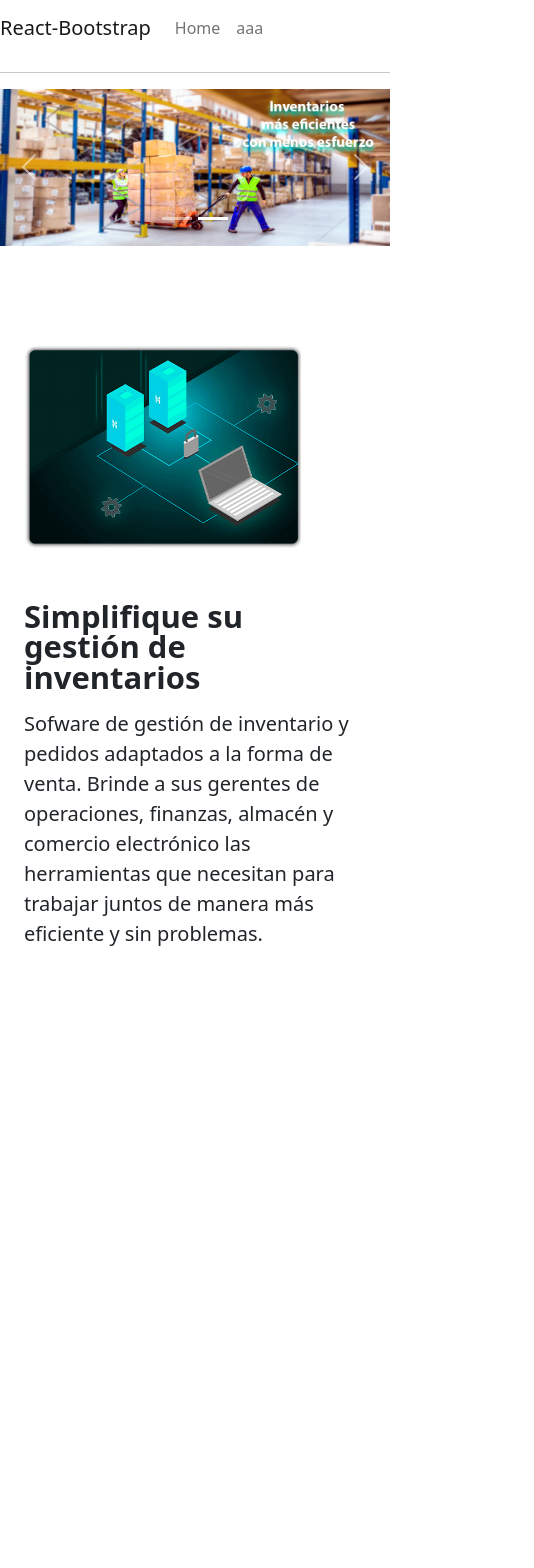
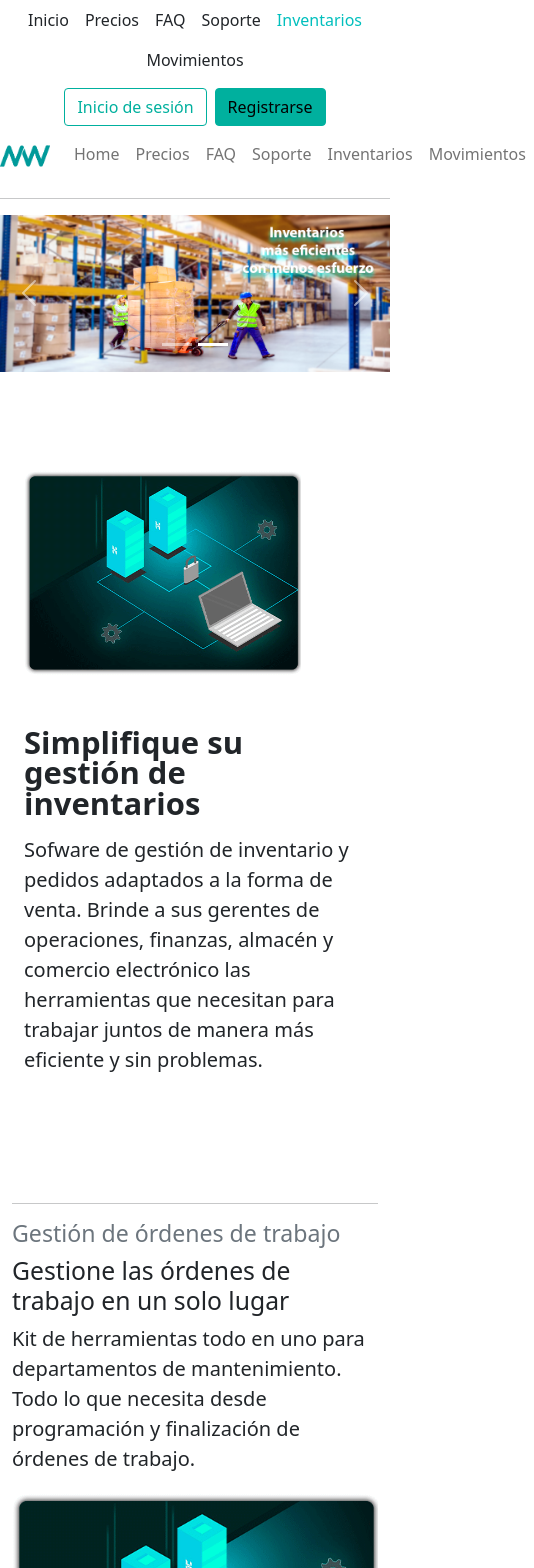
Before and after one commit to DT3264/InventariosWeb, a React (Create React App) app: page / in a window 390 px wide. Shown: the top 1568 px of the page, 534 px wide, since content can reach past the window. Before the commit the page ends 1061 px from the top, so only its background shows below. Built offline with nearby package versions, Linux system fonts and the light colour scheme.

Commit message:
Cambios de navegacion

```diff
--- a/src/App.css
+++ b/src/App.css
@@ -36,3 +36,7 @@
     transform: rotate(360deg);
   }
 }
+
+.logo {
+  width: 50px;
+}
--- a/src/components/index.js
+++ b/src/components/index.js
@@ -1,4 +1,4 @@
-import { Carousel } from "react-bootstrap";
+import { Carousel, Container, Row, Col } from "react-bootstrap";
 
 function Slider() {
   return (
@@ -21,11 +21,12 @@ function Slider() {
   );
 }
 
-function Extra() {
+function Extra1() {
   return (
-    <div className="container col-xxl-8 px-4 py-5">
-      <div className="row flex-lg-row-reverse align-items-center g-5 py-5">
-        <div className="col-10 col-sm-8 col-lg-6">
+    <>
+      <Container className="container col-xxl-8 px-4 py-5">
+        <Row className="flex-lg-row-reverse align-items-center g-5 py-5">
+          <Col className="col-10 col-sm-8 col-lg-6">
             <img
               src={require("./../img/img1.png")}
               className="d-block mx-lg-auto img-fluid"
@@ -34,8 +35,8 @@ function Extra() {
               height={500}
               loading="lazy"
             />
-        </div>
-        <div className="col-lg-6">
+          </Col>
+          <Col className="col-lg-6">
             <h1 className="display-5 fw-bold lh-1 mb-3">
               Simplifique su gestión de inventarios
             </h1>
@@ -45,9 +46,179 @@ function Extra() {
               comercio electrónico las herramientas que necesitan para trabajar
               juntos de manera más eficiente y sin problemas.
             </p>
+          </Col>
+        </Row>
+      </Container>
+    </>
+  );
+}
+
+function Extra2() {
+  return (
+    <>
+      <div className="container">
+        <hr className="featurette-divider" />
+        <div className="row featurette align-items-center">
+          <div className="col-md-7">
+            <h3>
+              <span className="text-muted">Gestión de órdenes de trabajo</span>
+            </h3>
+            <h2 className="featurette-heading">
+              Gestione las órdenes de trabajo en un solo lugar{" "}
+            </h2>
+            <p className="lead">
+              Kit de herramientas todo en uno para departamentos de
+              mantenimiento. Todo lo que necesita desde programación y
+              finalización de órdenes de trabajo.
+            </p>
+          </div>
+          <div className="col-md-5">
+            <img
+              className="bd-placeholder-img bd-placeholder-img-lg featurette-image img-fluid mx-auto"
+              width={500}
+              height={500}
+              src={require("./../img/img1.png")}
+              alt="..."
+            />
+          </div>
+        </div>
+        <div className="b-example-divider" />
+        <hr className="featurette-divider " />
+        <div className="row featurette align-items-center">
+          <div className="col-md-7 order-md-2">
+            <h3>
+              <span className="text-muted">Aplicaciónes de terceros</span>
+            </h3>
+            <h2 className="featurette-heading">
+              Ahorre tiempo con una integración perfecta
+            </h2>
+            <p className="lead">
+              El sisestá diseñado para integrarse abiertamente con cualquier
+              sistema a través de servicios web
+            </p>
+          </div>
+          <div className="col-md-5 order-md-1">
+            <img
+              className="bd-placeholder-img bd-placeholder-img-lg featurette-image img-fluid mx-auto"
+              width={500}
+              height={500}
+              src={require("./../img/img1.png")}
+              alt="..."
+            />
+          </div>
+        </div>
+        <div className="px-4 pt-5 my-5 text-center border-bottom">
+          <h1 className="display-4 fw-bold">Gestión simplificada</h1>
+          <div className="col-lg-6 mx-auto">
+            <div className="d-flex text-muted pt-3">
+              <svg
+                className="bd-placeholder-img flex-shrink-0 me-2 rounded"
+                width={32}
+                height={32}
+                role="img"
+                aria-label="Placeholder: 32x32"
+                preserveAspectRatio="xMidYMid slice"
+                focusable="false"
+              >
+                <title>Placeholder</title>
+                <rect width="100%" height="100%" fill="#007bff" />
+                <text x="50%" y="50%" fill="#007bff" dy=".3em">
+                  32x32
+                </text>
+              </svg>
+              <div className="pb-3 mb-0 small lh-sm w-100">
+                <div className="d-flex justify-content-between">
+                  <strong className="lead">
+                    Gestión completa del catálogo de productos
+                  </strong>
                 </div>
               </div>
             </div>
+            <div className="d-flex text-muted pt-3">
+              <svg
+                className="bd-placeholder-img flex-shrink-0 me-2 rounded"
+                width={32}
+                height={32}
+                role="img"
+                aria-label="Placeholder: 32x32"
+                preserveAspectRatio="xMidYMid slice"
+                focusable="false"
+              >
+                <title>Placeholder</title>
+                <rect width="100%" height="100%" fill="#007bff" />
+                <text x="50%" y="50%" fill="#007bff" dy=".3em">
+                  32x32
+                </text>
+              </svg>
+              <div className="pb-3 mb-0 small lh-sm w-100">
+                <div className="d-flex justify-content-between">
+                  <strong className="lead">
+                    Cree y administre productos simples, variantes y
+                    empaquetados
+                  </strong>
+                </div>
+              </div>
+            </div>
+            <div className="d-flex text-muted pt-3">
+              <svg
+                className="bd-placeholder-img flex-shrink-0 me-2 rounded"
+                width={32}
+                height={32}
+                role="img"
+                aria-label="Placeholder: 32x32"
+                preserveAspectRatio="xMidYMid slice"
+                focusable="false"
+              >
+                <title>Placeholder</title>
+                <rect width="100%" height="100%" fill="#007bff" />
+                <text x="50%" y="50%" fill="#007bff" dy=".3em">
+                  32x32
+                </text>
+              </svg>
+              <div className="pb-3 mb-0 small lh-sm w-100">
+                <div className="d-flex justify-content-between">
+                  <strong className="lead">
+                    Recoger, empacar y enviar artículos desde un almacén
+                  </strong>
+                </div>
+              </div>
+            </div>
+            <div className="d-flex text-muted pt-3">
+              <svg
+                className="bd-placeholder-img flex-shrink-0 me-2 rounded"
+                width={32}
+                height={32}
+                role="img"
+                aria-label="Placeholder: 32x32"
+                preserveAspectRatio="xMidYMid slice"
+                focusable="false"
+              >
+                <title>Placeholder</title>
+                <rect width="100%" height="100%" fill="#007bff" />
+                <text x="50%" y="50%" fill="#007bff" dy=".3em">
+                  32x32
+                </text>
+              </svg>
+              <div className="pb-3 mb-0 small lh-sm w-100">
+                <div className="d-flex justify-content-between">
+                  <strong className="lead">
+                    Informe de inventario pendiente y valoración{" "}
+                  </strong>
+                </div>
+              </div>
+            </div>
+          </div>
+          <div>
+            <Container className="container">
+              <Row>
+                <img src={require("./../img/img2.png")} alt="..." />
+                <Col></Col>
+              </Row>
+            </Container>
+          </div>
+        </div>
+      </div>
+    </>
   );
 }
 
@@ -55,7 +226,8 @@ export default function Index() {
   return (
     <>
       <Slider />
-      <Extra />
+      <Extra1 />
+      <Extra2 />
     </>
   );
 }
--- a/src/index.js
+++ b/src/index.js
@@ -13,8 +13,57 @@ import reportWebVitals from "./reportWebVitals";
 ReactDOM.render(
   <Router>
     <div>
+      <header>
+        <div>
+          <div class="d-flex flex-wrap align-items-center justify-content-center justify-content-lg-start">
+            <ul class="nav col-12 col-lg-auto me-lg-auto mb-2 justify-content-center mb-md-0">
+              <li>
+                <a href="index.html" class="nav-link px-2 link-dark">
+                  Inicio
+                </a>
+              </li>
+              <li>
+                <a href="precios.html" class="nav-link px-2 link-dark">
+                  Precios
+                </a>
+              </li>
+              <li>
+                <a href="faq.html" class="nav-link px-2 link-dark">
+                  FAQ
+                </a>
+              </li>
+              <li>
+                <a href="soporte.html" class="nav-link px-2 link-dark">
+                  Soporte
+                </a>
+              </li>
+              <li>
+                <a href="#" class="nav-link px-2 link-secondary">
+                  Inventarios
+                </a>
+              </li>
+              <li>
+                <a href="movInventario.html" class="nav-link px-2 link-dark">
+                  Movimientos
+                </a>
+              </li>
+            </ul>
+
+            <div class="col-md-4 text-end">
+              <button type="button" class="btn btn-outline-primary me-2">
+                Inicio de sesión
+              </button>
+              <button type="button" class="btn btn-primary">
+                Registrarse
+              </button>
+            </div>
+          </div>
+        </div>
+      </header>
       <Navbar>
-        <Navbar.Brand href="#home">React-Bootstrap</Navbar.Brand>
+        <Navbar.Brand href="#home">
+          <img class="logo" src={require("./img/NW.png")} />
+        </Navbar.Brand>
         <Navbar.Toggle />
         <Navbar.Collapse id="basic-navbar-nav">
           <Nav className="me-auto">
@@ -23,9 +72,29 @@ ReactDOM.render(
                 Home
               </Nav.Link>
             </NavItem>
-            <NavItem eventkey={1} href="/reactBootstrap">
-              <Nav.Link as={Link} to="/reactBootstrap">
-                aaa
+            <NavItem eventkey={1} href="/precios">
+              <Nav.Link as={Link} to="/precios">
+                Precios
+              </Nav.Link>
+            </NavItem>
+            <NavItem eventkey={1} href="/faq">
+              <Nav.Link as={Link} to="/faq">
+                FAQ
+              </Nav.Link>
+            </NavItem>
+            <NavItem eventkey={1} href="/soporte">
+              <Nav.Link as={Link} to="/soporte">
+                Soporte
+              </Nav.Link>
+            </NavItem>
+            <NavItem eventkey={1} href="/inventarios">
+              <Nav.Link as={Link} to="/inventarios">
+                Inventarios
+              </Nav.Link>
+            </NavItem>
+            <NavItem eventkey={1} href="/movimientos">
+              <Nav.Link as={Link} to="/movimientos">
+                Movimientos
               </Nav.Link>
             </NavItem>
           </Nav>
@@ -34,7 +103,11 @@ ReactDOM.render(
       <hr />
       <Routes>
         <Route path="/" element={<Index />} />
-        <Route path="/reactBootstrap" element={<About />} />
+        <Route path="/precios" element={<About />} />
+        <Route path="/faq" element={<About />} />
+        <Route path="/soporte" element={<About />} />
+        <Route path="/inventarios" element={<About />} />
+        <Route path="/movimientos" element={<About />} />
       </Routes>
     </div>
   </Router>,
```
Lines whose indentation alone changed are shown as unchanged.
